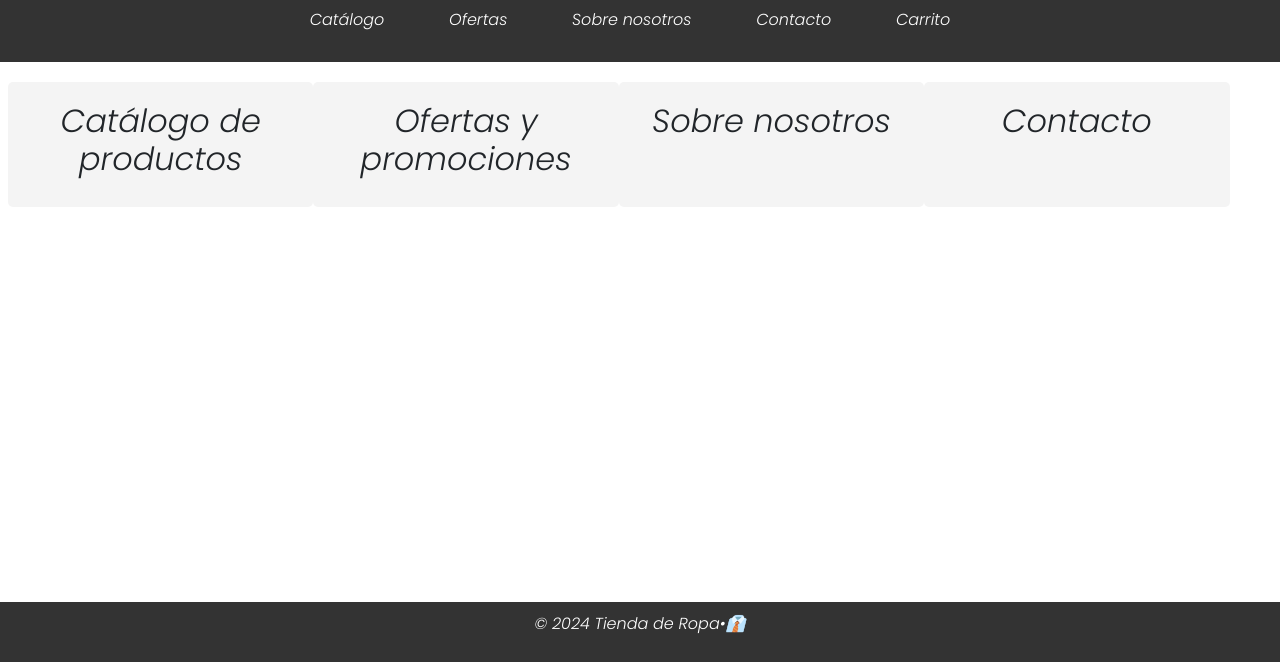
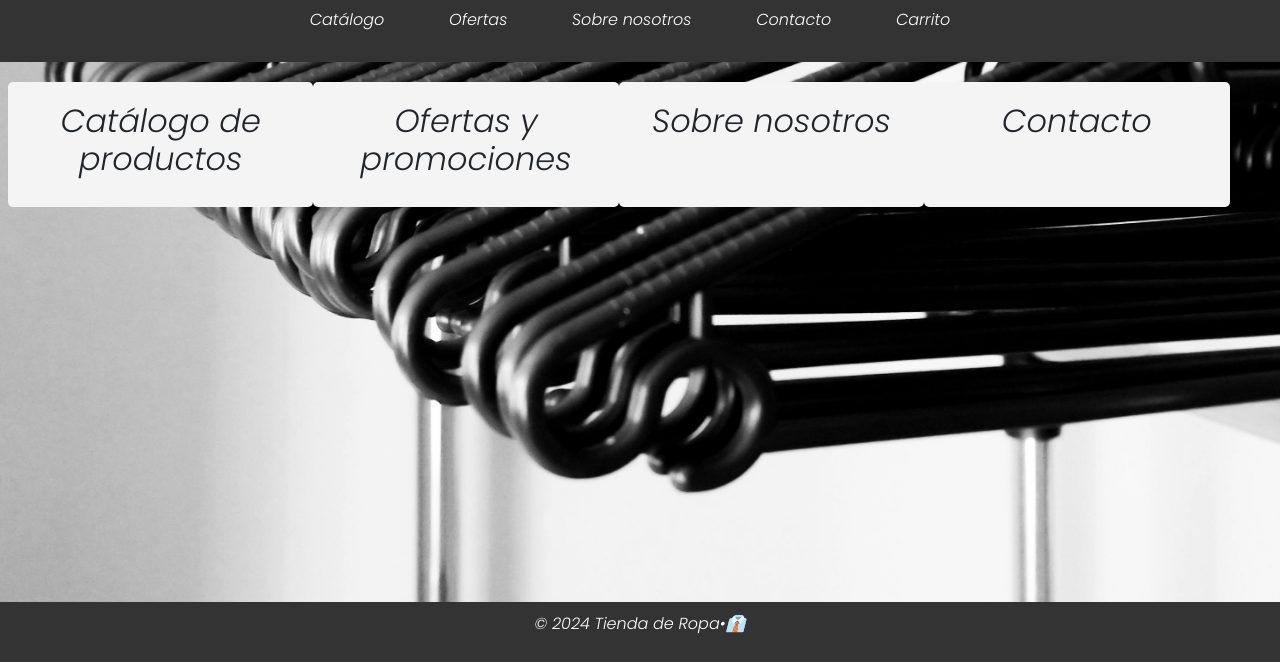
Before and after one commit to JefersonV99/PFvargas, a plain HTML site: page index.html in a window 1280 px wide. Shown: the part 138-800 px from the top of the page. Drawn offline with Linux system fonts and the light colour scheme.

Commit message:
modificacion pag principal; imagen

```diff
--- a/index.html
+++ b/index.html
@@ -9,6 +9,15 @@
     <link href="https://fonts.googleapis.com/css2?family=Poppins:ital,wght@0,400;1,300&display=swap" rel="stylesheet">
     <link rel="stylesheet" href="./css/bootstrap.min.css">
 </head>
+
+    <style>
+  body {
+          background-image: url('./assets/fondo (2).jpg');
+          background-size: cover;
+          background-repeat: no-repeat;
+          background-position: center;
+      }
+    </style>
   <body>
   <header>
       <h1>GraFiTTi</h1>
@@ -30,22 +39,22 @@
       <div class="row">
         <section class="col-md-6 col-lg-3 mb-4">
           <h2>Catálogo de productos</h2>
-            <!-- Aquí iría la galería de productos -->
+
         </section>
 
         <section class="col-md-6 col-lg-3 mb-4">
           <h2>Ofertas y promociones</h2>
-            <!-- Aquí irían las ofertas -->
+
         </section>
 
         <section class="col-md-6 col-lg-3 mb-4">
           <h2>Sobre nosotros</h2>
-            <!-- Aquí iría la información sobre el local -->
+
         </section>
 
         <section class="col-md-6 col-lg-3 mb-4">
           <h2>Contacto</h2>
-            <!-- Aquí iría el formulario de contacto -->
+
         </section>
       </div>
     </main>
```
Also changed, not shown: assets/fondo (2).jpg (added). Lines whose indentation alone changed are shown as unchanged.
